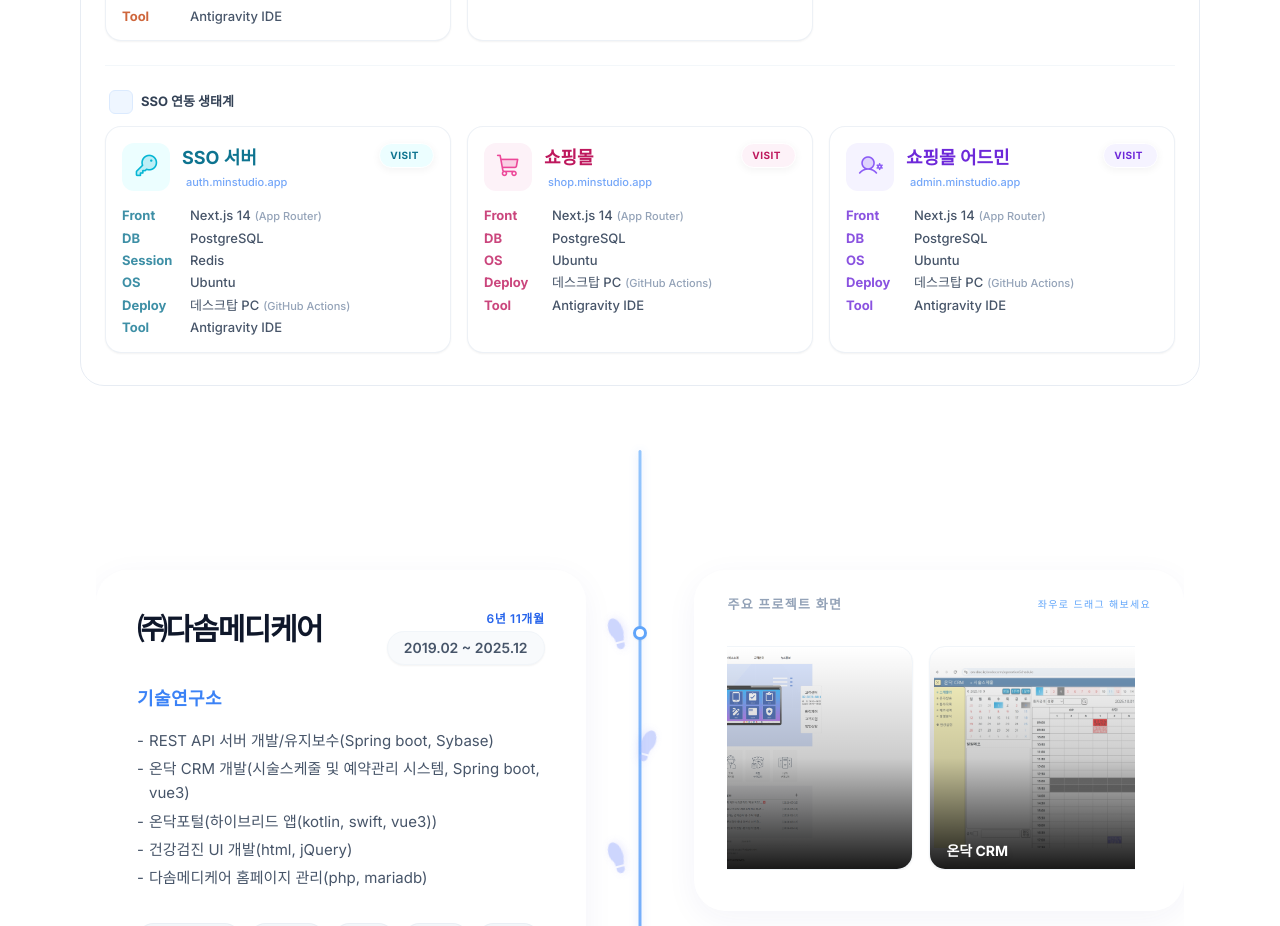
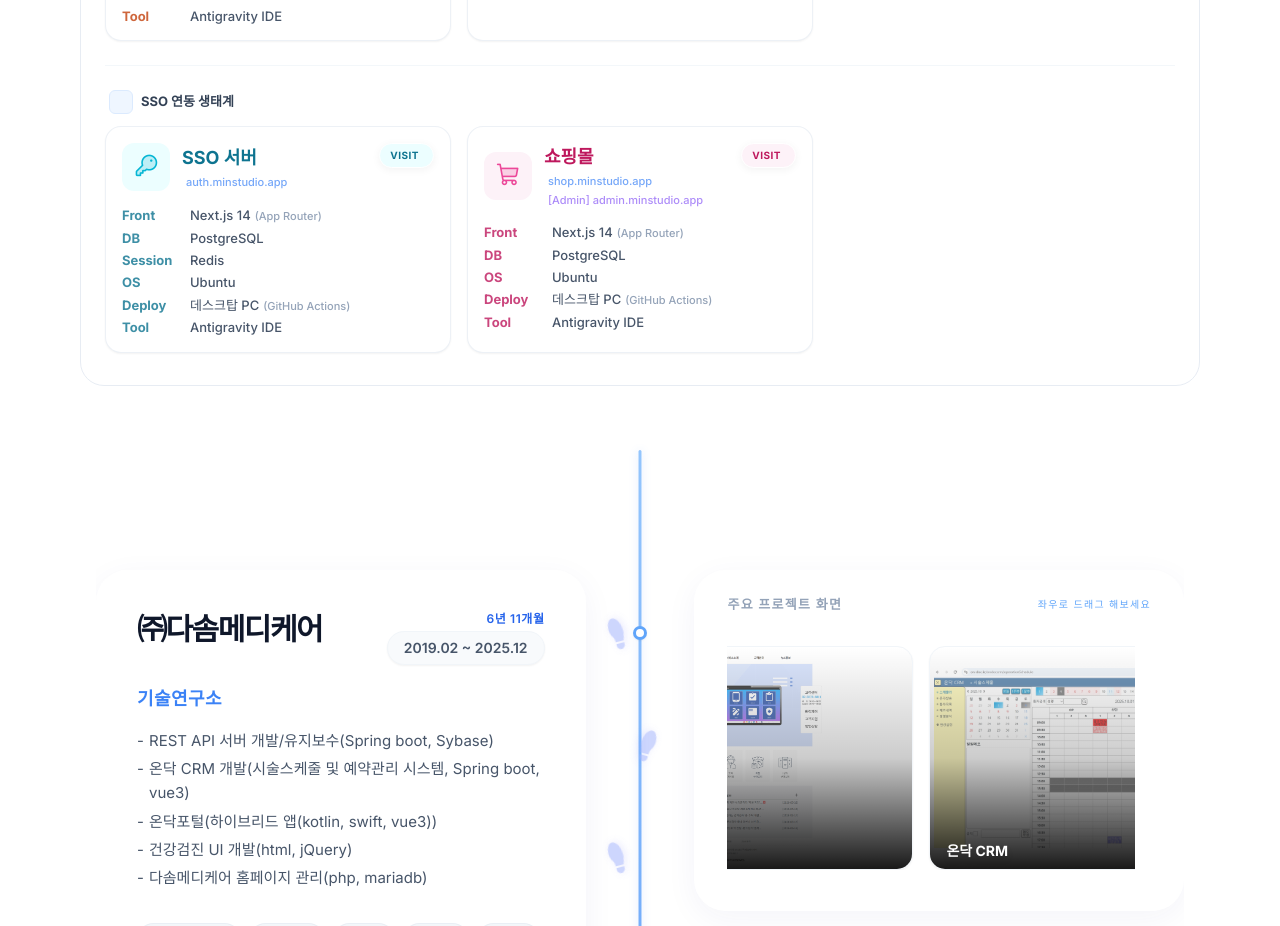
Before and after one commit to gyuminiai82/portfolio, a React (Vite) app: page / in a window 1280 px wide. Shown: the part 820-1746 px from the top of the page. Built offline with nearby package versions, Linux system fonts and the light colour scheme; a web font is replaced by a local one.

Commit message:
fix: change admin link to be inside the shop card

```diff
--- a/src/components/AIWorks.jsx
+++ b/src/components/AIWorks.jsx
@@ -136,24 +136,8 @@ const aiWorksData = [
       { label: "OS", value: "Ubuntu" },
       { label: "Deploy", value: "데스크탑 PC", sub: "(GitHub Actions)" },
       { label: "Tool", value: "Antigravity IDE" }
-    ]
-  },
-  {
-    title: "쇼핑몰 어드민",
-    url: "https://admin.minstudio.app",
-    icon: "ph-user-gear",
-    color: "violet",
-    bgLight: "bg-violet-50",
-    textDark: "text-violet-700",
-    iconColor: "#8b5cf6",
-    isSso: true,
-    items: [
-      { label: "Front", value: "Next.js 14", sub: "(App Router)" },
-      { label: "DB", value: "PostgreSQL" },
-      { label: "OS", value: "Ubuntu" },
-      { label: "Deploy", value: "데스크탑 PC", sub: "(GitHub Actions)" },
-      { label: "Tool", value: "Antigravity IDE" }
-    ]
+    ],
+    adminUrl: "https://admin.minstudio.app"
   }
 ];
 
@@ -187,6 +171,18 @@ export default function AIWorks() {
                   <i className={`ph-bold ${work.isDownload ? 'ph-download-simple' : 'ph-link'}`}></i>
                   {work.isDownload ? 'MinEditor_Setup.zip' : work.url.replace('https://', '')}
                 </div>
+                {work.adminUrl && (
+                  <div
+                    onClick={(e) => {
+                      e.preventDefault();
+                      window.open(work.adminUrl, '_blank', 'noopener,noreferrer');
+                    }}
+                    className="text-[11px] text-violet-500 font-medium mt-0.5 flex items-center gap-1 opacity-70 hover:opacity-100 transition-opacity text-left z-20 relative cursor-pointer"
+                  >
+                    <i className="ph-bold ph-user-gear"></i>
+                    [Admin] {work.adminUrl.replace('https://', '')}
+                  </div>
+                )}
               </div>
             </div>
 
```
